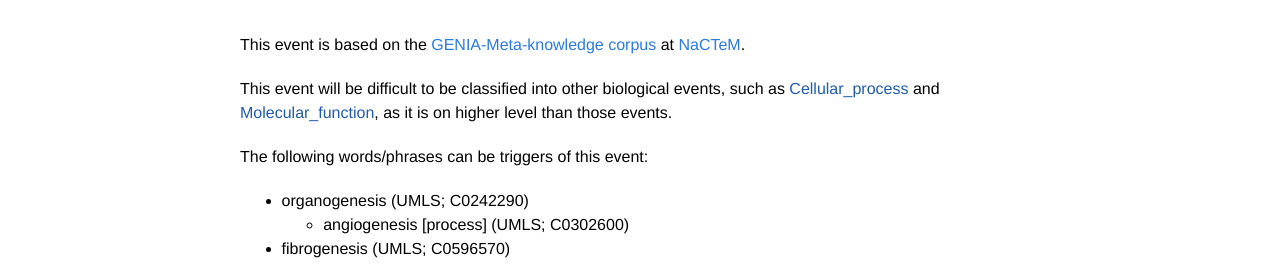
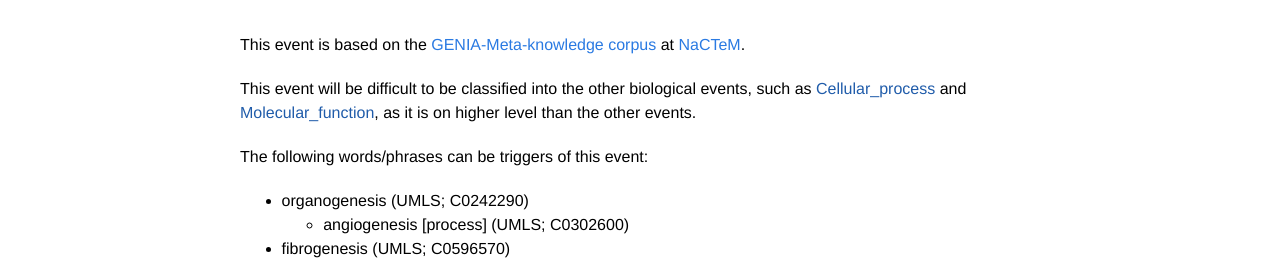
Before and after one commit to ezcatdb/molbiol_lung_corpus-guidelines, a Jekyll site: the page built from _event/Biological_process.md, in a window 1280 px wide and 1400 px high. Shown: the part 171-435 px from the top of the window. Built offline with Jekyll 4.4.1, drawn with Linux system fonts in a browser that asks for light colours; some of the changed text lies outside the part shown.

Commit message:
minor correction in _event/Biological_process.md

```diff
--- a/_event/Biological_process.md
+++ b/_event/Biological_process.md
@@ -8,7 +8,7 @@ order: 10
 
 This event is based on the <a href="http://www.nactem.ac.uk/meta-knowledge/">GENIA-Meta-knowledge corpus</a> at <a href="http://www.nactem.ac.uk/">NaCTeM</a>.
 
-This event will be difficult to be classified into other biological events, such as [Cellular_process]() and [Molecular_function](), as it is on higher level than those events.
+This event will be difficult to be classified into the other biological events, such as [Cellular_process]() and [Molecular_function](), as it is on higher level than the other events.
 
 The following words/phrases can be triggers of this event:
 
@@ -61,8 +61,8 @@ T7 Gene_expression 81 91 mRNA level
 T8 Gene_expression 81 91 mRNA level
 T9 Method_cue 98 104 RT-PCR
 E1 Biological_process:T2 Participant:E2 Participant2:E3 cue:T5
-E2 Gene_expression:T7 Theme:T3 cue:T6 cue2:T9
-E3 Gene_expression:T8 Theme:T4 cue:T6 cue2:T9
+E2 Gene_expression:T7 Theme:T3 Cue:T6 Cue2:T9
+E3 Gene_expression:T8 Theme:T4 Cue:T6 Cue2:T9
 R1 member_of Arg1:T3 Arg2:T1
 R2 member_of Arg1:T4 Arg2:T1
 A1 Speculated E1
```
Also changed, not shown: other parts of _event/Biological_process.md (+1 -1 lines).
